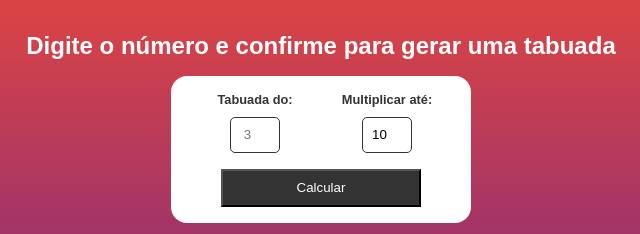
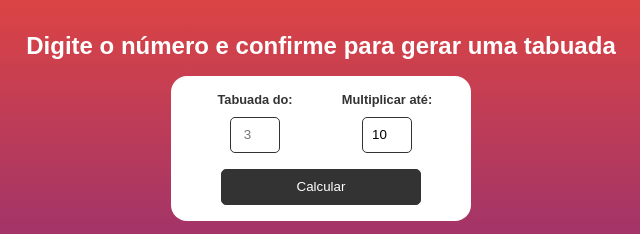
Before and after one commit to Pablo-jesuss/Tabuada-JS, a plain HTML site: page index.html in a window 1280 px wide. Shown: the top 234 px of the page, 319-959 px from the left. Drawn offline with Linux system fonts and the light colour scheme.

Commit message:
submit css

```diff
--- a/style.css
+++ b/style.css
@@ -60,4 +60,7 @@ h2 {
   width: 200px;
   color: #fff;
   background-color: #333;
+  border: 1px solid #333;
+  border-radius: 5px;
+  cursor: pointer;
 }
```
